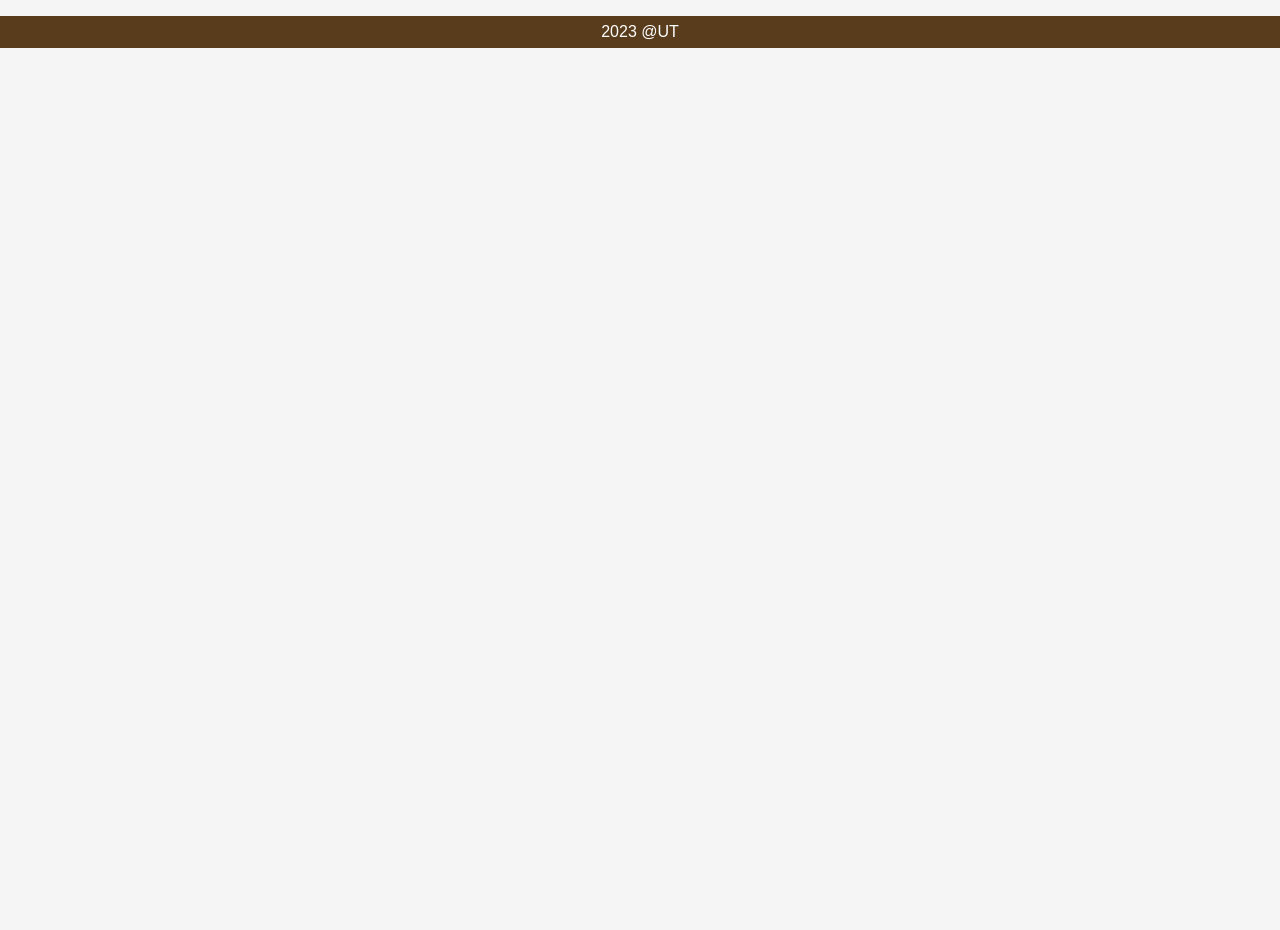
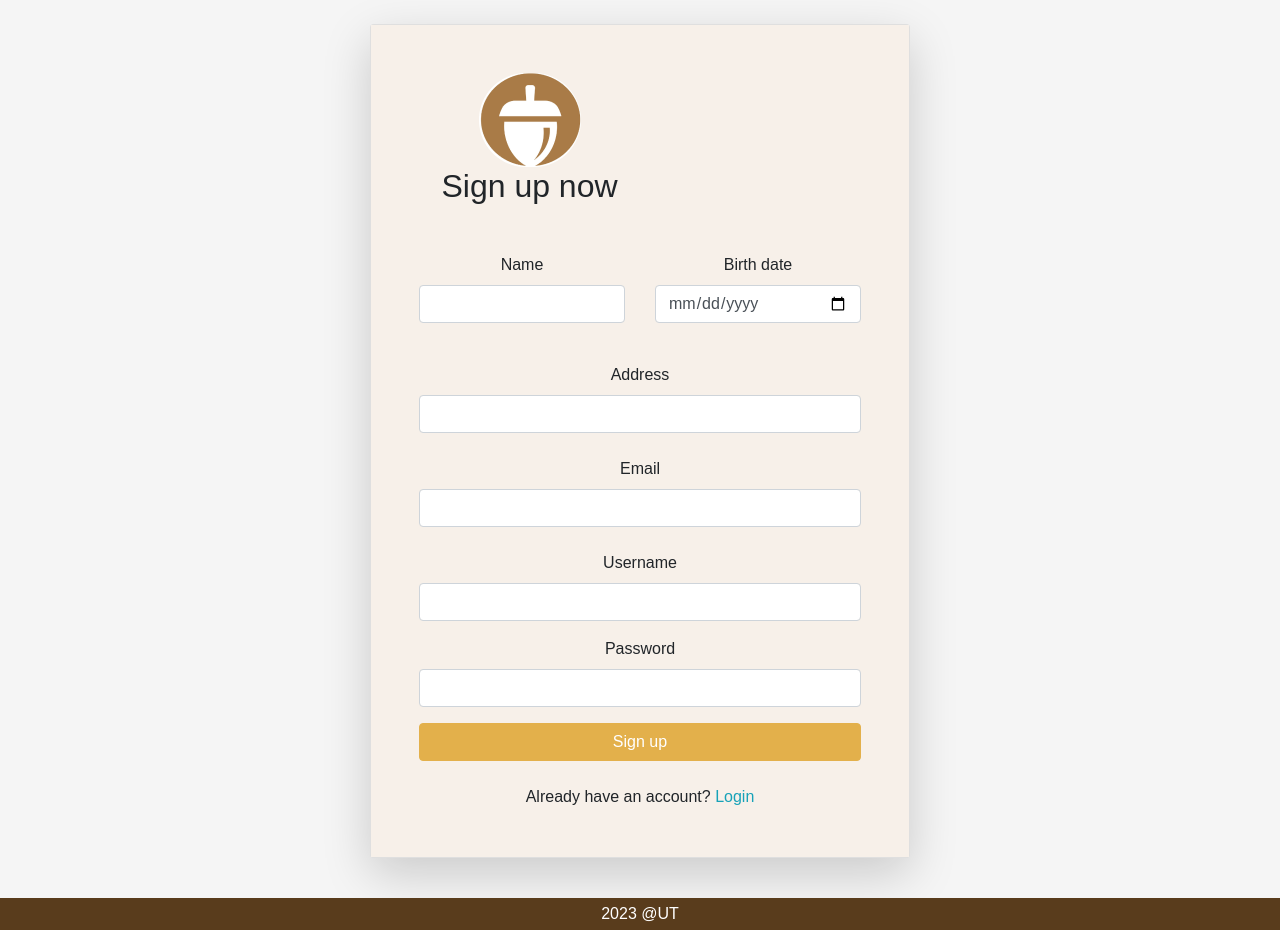
Before and after one commit to SM2A/Internet_Engineering_FrontEnd, a React (Create React App) app in the folder baloot-web/: page /signup in a window 1280 px wide. Before the commit this address had no page. Before the commit the page ends 800 px from the top, so only its background shows below. Built offline with nearby package versions, Linux system fonts and the light colour scheme.

Commit message:
add signup page

```diff
--- a/baloot-web/src/App.js
+++ b/baloot-web/src/App.js
@@ -7,6 +7,7 @@ import './App.css';
 
 import LoginPage from "./pages/Login";
 import Footer from "./components/Footer";
+import SignupPage from "./pages/Signup";
 
 const notify = (message) => toast(message);
 
@@ -16,8 +17,9 @@ function App() {
             <ToastContainer/>
             <Routes>
                 <Route exact path="/login" element={<LoginPage notify={notify}/>}/>
+                <Route exact path="/signup" element={<SignupPage notify={notify}/>}/>
             </Routes>
-            <Footer />
+            <Footer/>
         </BrowserRouter>
     );
 }
--- a/baloot-web/src/pages/Login.js
+++ b/baloot-web/src/pages/Login.js
@@ -41,7 +41,7 @@ function LoginForm({notify}) {
 
     return (
         <form onSubmit={handleSubmit}>
-            <div className="form-outline mb-4">
+            <div className="form-group mb-4">
                 <label className="form-label">Username</label>
                 <input className="form-control"
                        id="username"
@@ -53,7 +53,7 @@ function LoginForm({notify}) {
                        required
                 />
             </div>
-            <div className="form-outline mb-4">
+            <div className="form-group mb-4">
                 <label className="form-label">Password</label>
                 <input className="form-control"
                        id="password"
@@ -69,7 +69,7 @@ function LoginForm({notify}) {
                 Login
             </button>
             <div>
-                Not registered? <a href="signup.html" className="text-info">Sign up</a>
+                Not registered? <a href="/signup" className="text-info">Sign up</a>
             </div>
         </form>
     );
--- /dev/null
+++ b/baloot-web/src/pages/Signup.js
@@ -0,0 +1,167 @@
+import React, {useState} from 'react';
+import {useNavigate} from "react-router-dom";
+import BalootLogo from "../components/BalootLogo";
+
+function SignupForm({notify}) {
+    const navigate = useNavigate();
+    const [name, setName] = useState('')
+    const [birthdate, setBirthdate] = useState('')
+    const [address, setAddress] = useState('')
+    const [email, setEmail] = useState('')
+    const [username, setUsername] = useState('')
+    const [password, setPassword] = useState('')
+
+    function handleNameChange(event) {
+        setName(event.target.value);
+    }
+
+    function handleBirthdateChange(event) {
+        setBirthdate(event.target.value);
+    }
+
+    function handleAddressChange(event) {
+        setAddress(event.target.value);
+    }
+
+    function handleEmailChange(event) {
+        setEmail(event.target.value);
+    }
+
+    function handleUsernameChange(event) {
+        setUsername(event.target.value);
+    }
+
+    function handlePasswordChange(event) {
+        setPassword(event.target.value);
+    }
+
+    async function handleSubmit(event) {
+        event.preventDefault();
+        if (!email || !password || !username || !name) {
+            notify("Error: fields cannot be empty")
+            return
+        }
+        const response = await fetch('http://127.0.0.1:8080/users/signup', {
+            headers: {'Content-Type': 'application/json', 'Accept': 'application/json'},
+            method: 'POST',
+            mode: 'cors',
+            redirect: 'follow',
+            body: JSON.stringify({
+                "name": name,
+                "birthdate": birthdate,
+                "address": address,
+                "email": email,
+                "username": username,
+                "password": password
+            })
+        }).then((response) => {
+            if (response.ok) {
+                notify("signup Successful! Now try to login...")
+                navigate("/login")
+            } else {
+                notify("username is already taken!")
+                navigate("/signup")
+            }
+            return response.json();
+        });
+        console.log('Signed user: ' + response.body);
+    }
+
+    return (
+        <form onSubmit={handleSubmit}>
+            <div className="row">
+                <div className="col-md-6 mb-4">
+                    <div className="form-group">
+                        <label className="form-label">Name</label>
+                        <input className="form-control"
+                               id="name"
+                               name="name"
+                               type="text"
+                               value={name}
+                               onChange={handleNameChange}
+                        />
+                    </div>
+                </div>
+                <div className="col-md-6 mb-4">
+                    <div className="form-group">
+                        <label className="form-label">Birth date</label>
+                        <input className="form-control"
+                               id="birthdate"
+                               name="birthdate"
+                               type="date"
+                               value={birthdate}
+                               onChange={handleBirthdateChange}
+                        />
+                    </div>
+                </div>
+            </div>
+            <div className="form-group mb-4">
+                <label className="form-label">Address</label>
+                <input className="form-control"
+                       id="address"
+                       name="address"
+                       type="text"
+                       value={address}
+                       onChange={handleAddressChange}
+                />
+            </div>
+            <div className="form-group mb-4">
+                <label className="form-label">Email</label>
+                <input className="form-control"
+                       id="email"
+                       name="email"
+                       type="email"
+                       value={email}
+                       onChange={handleEmailChange}
+                />
+            </div>
+            <div className="form-group">
+                <label className="form-label">Username</label>
+                <input className="form-control"
+                       id="username"
+                       name="username"
+                       type="text"
+                       value={username}
+                       onChange={handleUsernameChange}
+                />
+            </div>
+            <div className="form-group">
+                <label className="form-label">Password</label>
+                <input className="form-control"
+                       id="password"
+                       name="password"
+                       type="password"
+                       value={password}
+                       onChange={handlePasswordChange}
+                />
+            </div>
+            <button type="submit" className="btn btn-primary btn-block mb-4">
+                Sign up
+            </button>
+            <div>
+                Already have an account? <a href="/login" className="text-info">Login</a>
+            </div>
+        </form>
+    );
+}
+
+function SignupPage({notify}) {
+    return (
+        <section className="text-center text-lg-start">
+            <div className="container py-4">
+                <div className="row d-flex justify-content-center">
+                    <div className="col-lg-6 mb-5 mb-lg-0">
+                        <div className="card shadow-lg">
+                            <div className="card-body cardbody-color p-5 shadow-5 text-center">
+                                <BalootLogo text="Sign up now"/>
+                                <SignupForm notify={notify}/>
+                            </div>
+                        </div>
+                    </div>
+                </div>
+            </div>
+        </section>
+    );
+}
+
+export default SignupPage;
```
